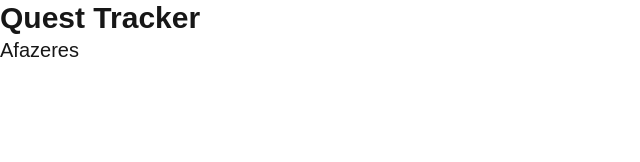
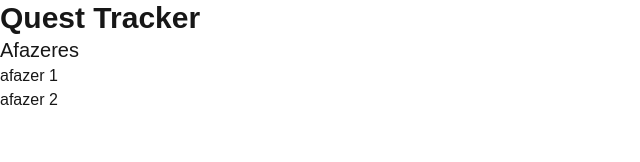
Before and after one commit to gab-souza-martins/gamified-habit-tracker, a Next.js app: page / in a window 1280 px wide. Shown: the top 162 px of the page, without its empty margins (0-640 px from the left). Built offline with nearby package versions, Linux system fonts and the light colour scheme.

Commit message:
Criado useState em TodoList.tsx para lidar com a lista de afazeres

```diff
--- a/src/app/Components/TodoList.tsx
+++ b/src/app/Components/TodoList.tsx
@@ -1,7 +1,17 @@
+import React from "react";
+
 const TodoList = () => {
+   const [todos, setTodos] = React.useState<string[]>(["afazer 1", "afazer 2"]);
+
    return (
       <>
          <h2 className="text-xl">Afazeres</h2>
+
+         <ul>
+            {todos.map((t, index) => (
+               <li key={index}>{t}</li>
+            ))}
+         </ul>
       </>
    );
 };
--- a/src/app/page.tsx
+++ b/src/app/page.tsx
@@ -1,3 +1,4 @@
+"use client";
 import TodoList from "./Components/TodoList";
 
 const Home = () => {
```
